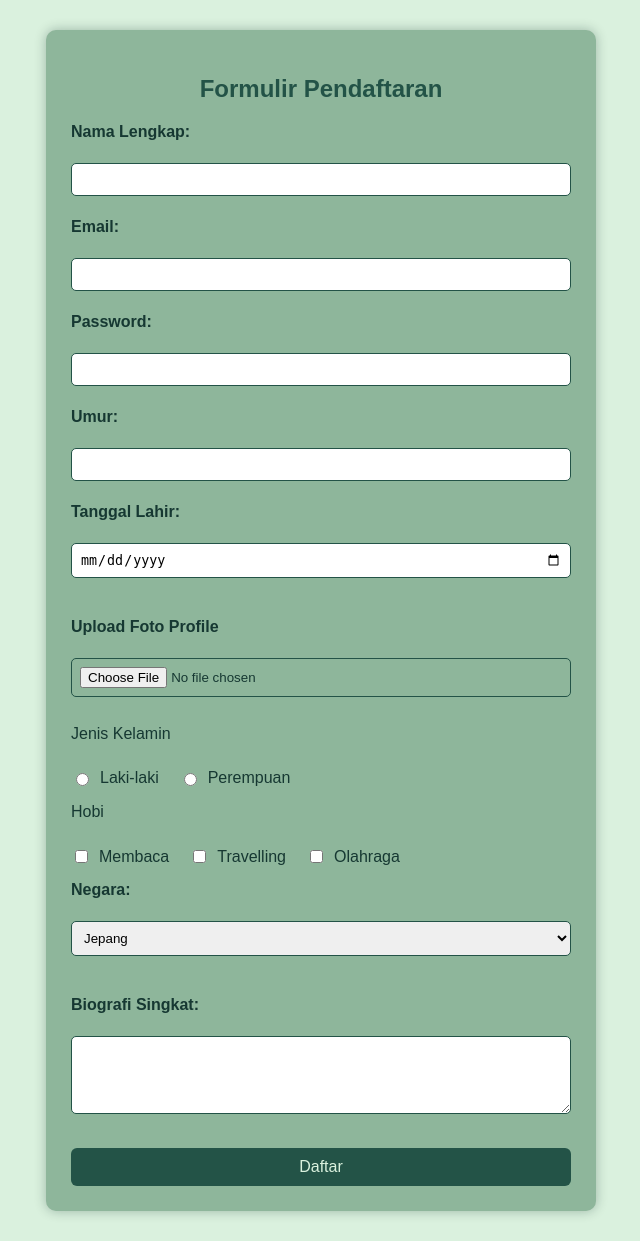
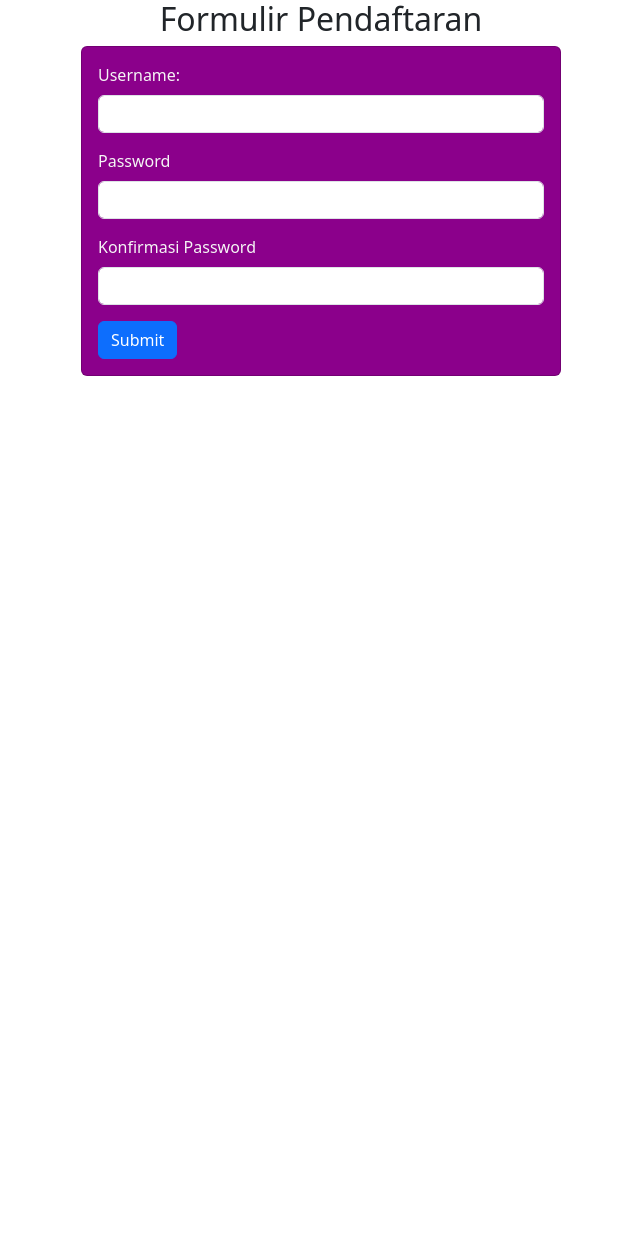
Before and after one commit to MonikaKade/PraktikumPemogramanWeb, a PHP site: page /register.php in a window 1280 px wide. Shown: the whole page, without its empty margins (319-959 px from the left). After the commit the page ends 376 px from the top, so only its background shows below. Run offline with PHP 8.4, Linux system fonts and the light colour scheme.

Commit message:
Register PHP

```diff
--- a/function.php
+++ b/function.php
@@ -121,4 +121,47 @@ function ubahdata($data) {
     return mysqli_affected_rows($koneksi);
 }
 
+
+function register($data)
+{
+   global $koneksi;
+
+   //ambil data register.php
+   $username = stripslashes($data["username"]);
+   $password1 = $data["password1"];
+   $password2 = $data["password2"];
+
+   $query = "SELECT * FROM user WHERE username = '$username'";
+
+   $username_check = mysqli_query($koneksi, $query);
+//untuk mengecek agr username tdk lebih dari satu
+   if(mysqli_num_rows($username_check) > 0)
+   {
+    return "Username Sudah Terdaftar";
+   }
+
+//aturan untuk membuat usrname
+   if(!preg_match('/^[a-zA-Z0-9.-_]+$/', $username))
+   {
+    return  "Username tidak Valid!";
+   }
+
+//untuk pengecekan pass
+   if($password1 !== $password2)
+   {
+    return "Konfirmasi Password Salah!";
+   }
+
+   $encrypt_pass = password_hash($password1, PASSWORD_DEFAULT);
+
+   $query_insert = "INSERT INTO user (username, password) VALUE ('$username', '$encrypt_pass')";
+
+   if(mysqli_query($koneksi, $query_insert))
+   {
+    return "Registrasi Berhasil!";
+   }
+   else {
+    return "Gagal" . mysqli_error($koneksi);
+   }
+}
 ?>
--- a/register.php
+++ b/register.php
@@ -1,54 +1,70 @@
+<?php
+
+require 'function.php';
+
+if (isset($_POST["username"])) {
+    $message = register($_POST); //
+
+    if ($message === "Register Berhasil") {
+        echo "
+            <script>
+                alert ('" . addslashes($message) . "');
+                document.location.href ='login.php';
+            </script>
+            ";
+    } else {
+        echo "
+            <script>
+                alert ('" . addslashes($message) . "');
+            </script>
+            ";
+    }
+}
+
+
+
+?>
+
+
+
 <!DOCTYPE html>
 <html lang="en">
+
 <head>
     <meta charset="UTF-8">
     <meta name="viewport" content="width=device-width, initial-scale=1.0">
     <title>Register</title>
-    <link rel="stylesheet" href="register.css">
+    <link rel="stylesheet" href="https://cdn.jsdelivr.net/npm/bootstrap@5.3.7/dist/css/bootstrap.rtl.min.css"
+        integrity="sha384-Xbg45MqvDIk1e563NLpGEulpX6AvL404DP+/iCgW9eFa2BqztiwTexswJo2jLMue" crossorigin="anonymous">
+    <script src="https://cdn.jsdelivr.net/npm/bootstrap@5.3.7/dist/js/bootstrap.bundle.min.js"
+        integrity="sha384-ndDqU0Gzau9qJ1lfW4pNLlhNTkCfHzAVBReH9diLvGRem5+R9g2FzA8ZGN954O5Q"
+        crossorigin="anonymous"></script>
+</head>
 
-</head>
-<body>
-    <form>
-        <h2  align= "center">Formulir Pendaftaran</h2>
-        <label for="nama lengkap">Nama Lengkap:</label><br>
-        <input type="text" name="nama lengkap"><br>
-        <label for="email">Email:</label><br>
-        <input type="email" id="femail" name="email"><br>
-        <label for="password">Password:</label><br>
-        <input type="password" name="password"> <br>
-        <label for="Umur">Umur:</label><br>
-        <input type="number" name="Umur"><br>
-        <label for="tanggallahir">Tanggal Lahir:</label><br>
-        <input type="date" name="tanggallahir"><br><br>
-        <label for="uploadfotoprofile">Upload Foto Profile</label><br>
-        <input type="file" name="uploadfotoprofile">
-        <p>Jenis Kelamin</p>
-            <div class="radio-group">
-                <label><input type="radio" name="jeniskelamin" value="Laki-laki">Laki-laki</label>
-                <label><input type="radio" name="jeniskelamin" value="Perempuan">Perempuan</label>
-            </div>
+<body style="padding: 0 400px;">
+    <h2 align="center">Formulir Pendaftaran</h2>
 
-        <p>Hobi</p>
-            <div class="checkbox-group">
-                <label><input type="checkbox" name="hobi" value="Membaca">Membaca</label>
-                <label><input type="checkbox" name="hobi" value="Travelling">Travelling</label>
-                <label><input type="checkbox" name="hobi" value="Olahraga">Olahraga</label>
-            </div>
+    <div class="card" style="background-color: darkmagenta; color: whitesmoke">
+        <div class="card-body">
+            <form action="" method="POST" enctype="multipart/form-data">
+                <div class="mb-3">
+                    <label for="username" class="form-label">Username:</label>
+                    <input type="text" class="form-control" id="username" name="username">
+                </div>
+                <div class="mb-3">
+                    <label for="exampleInputPassword1" class="form-label">Password</label>
+                    <input type="password" class="form-control" id="Password1" name="password1">
+                </div>
+                <div class="mb-3">
+                    <label for="exampleInputPassword2" class="form-label">Konfirmasi Password</label>
+                    <input type="password" class="form-control" id="Password2" name="password2">
+                </div>
+                <button type="submit" name="register" class="btn btn-primary">Submit</button>
+            </form>
 
-        <label>Negara:</label><br>
-        <select id="negara" name="negara">
-        <option value="Jepang">Jepang</option>
-        <option value="Australia">Australia</option>
-        <option value="Indonesia">Indonesia</option>
-        </select><br><br>
-        <label for="bio">Biografi Singkat:</label><br>
-        <textarea id="bio" name="bio" rows="4" cols="50"></textarea><br><br>
+        </div>
+    </div>
 
-      <input type="submit" value="Daftar">
+</body>
 
-
-
-
-    </form>
-</body>
 </html>
```
Also changed, not shown: datamahasiswa.php (+19 -7 lines), hapusdata.php (+7 -0 lines), login.php (+64 -15 lines), tambahdata.php (+7 -0 lines), ubahdata.php (+7 -0 lines).
